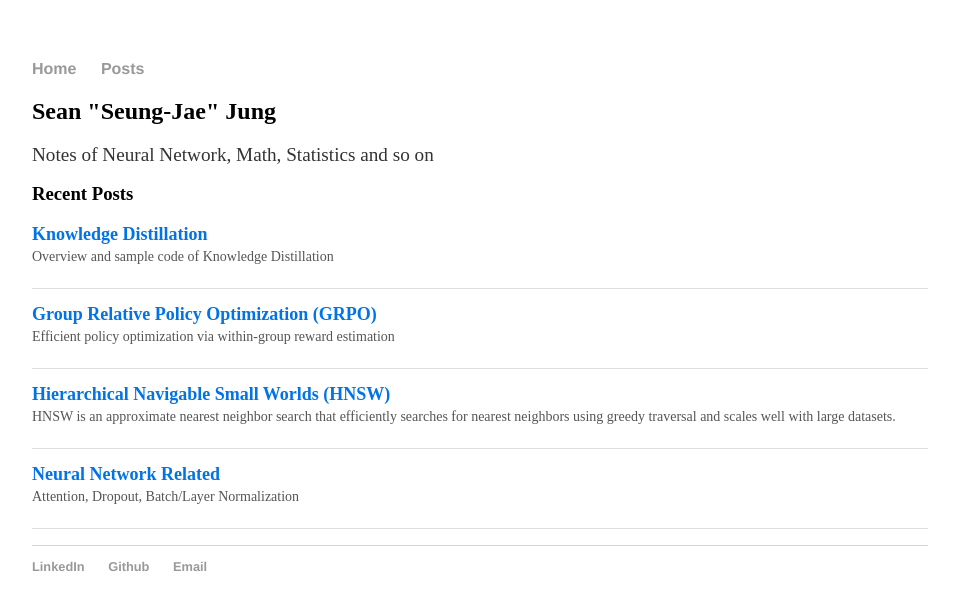
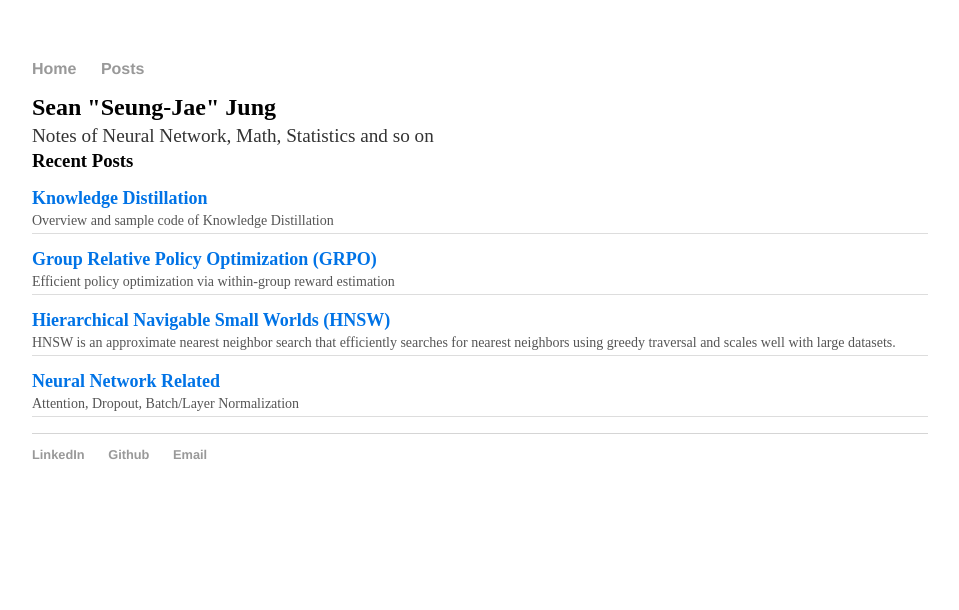
Before and after one commit to sean-sj-jung/sean-sj-jung.github.io, a Jekyll site: the page built from index.html, in a window 1280 px wide. Shown: the top 610 px of the page, without its empty margins (160-1119 px from the left). Built offline with Jekyll 4.4.1, drawn with Linux system fonts in a browser that asks for light colours; nearby versions of some CDN libraries.

Commit message:
more css change

```diff
--- a/css/main.css
+++ b/css/main.css
@@ -19,11 +19,9 @@ a {
 a:hover {
     text-decoration: underline;
 }
-/* h1 {
-    font-size: 2em;
-    font-family:'Helvetica', 'Arial', 'Sans-Serif';
-} */
 p {
+    margin-top: 5px;
+    margin-bottom: 5px;
     font-size: 1.2em;
     line-height: 1.0em;
     color: #333;
@@ -32,13 +30,19 @@ footer {
     border-top: 1px solid #d5d5d5;
     font-size: .8em;
 }
+h1, h2, h3 {
+    margin-top: 5px; /* Reduce space below headings */
+    margin-bottom: 5px;
+}
 
-ul.posts {
-    margin: 5px auto 10px;
+
+
+ul.post {
+    margin: 5px auto 5px;
     font-size: 1.5em;
 }
 
-ul.posts li {
+ul.post li {
     list-style: none;
 }
 
@@ -50,7 +54,7 @@ ul.posts li {
 .recent-posts li {
     margin-bottom: 15px;
     border-bottom: 1px solid #ddd;
-    padding-bottom: 10px;
+    /* padding-bottom: 10px; */
 }
 
 .recent-posts a {
```
